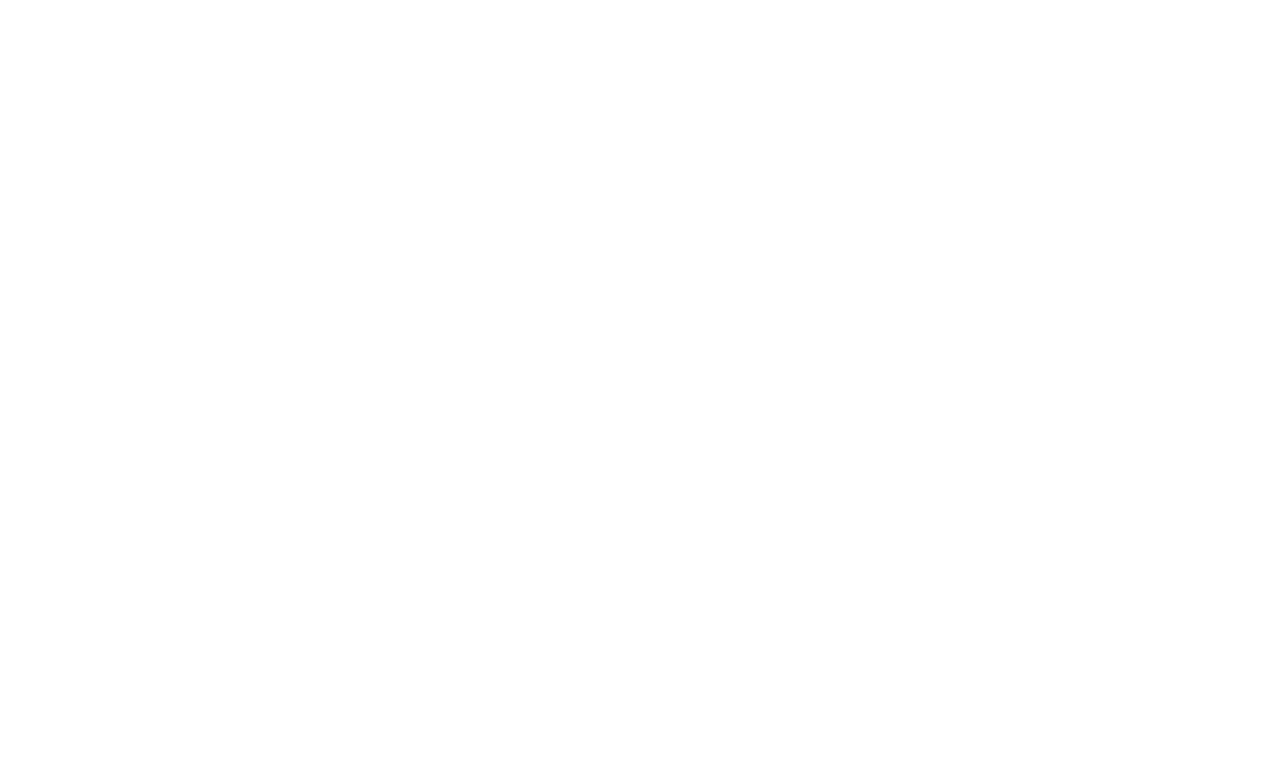
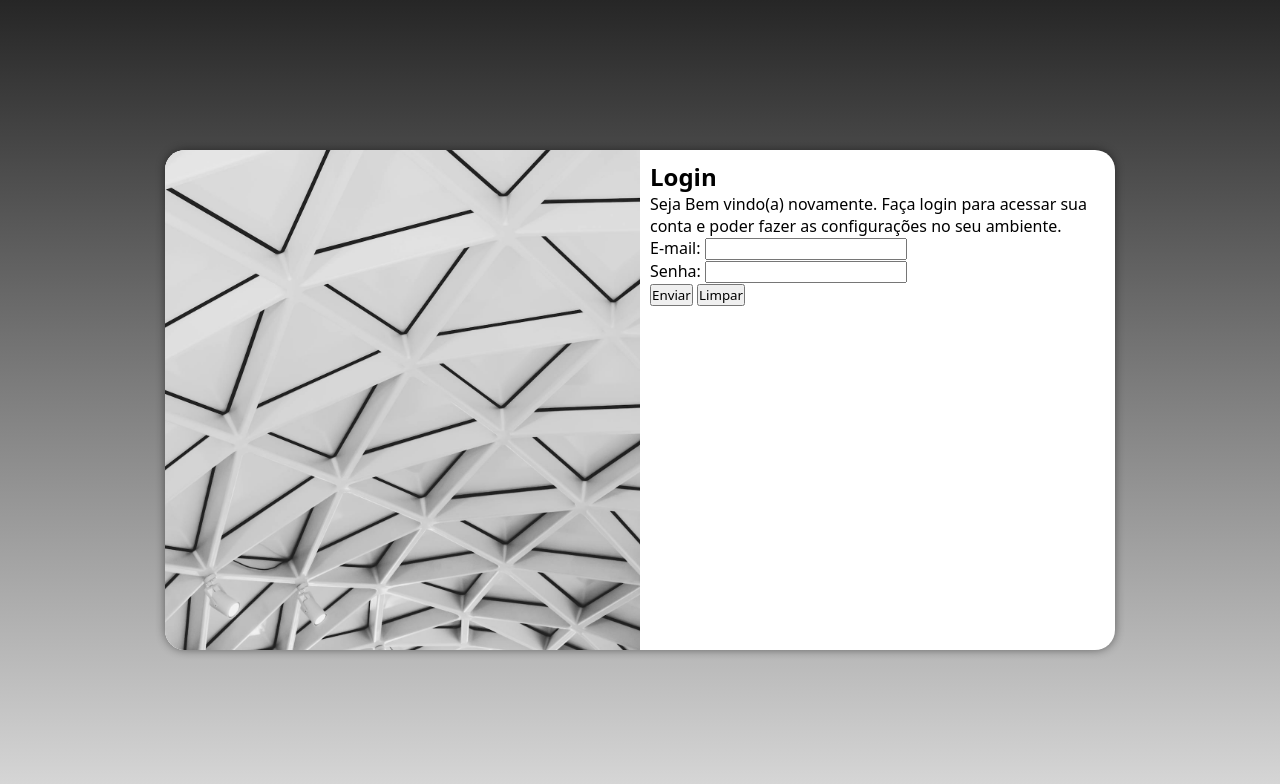
Before and after one commit to ArthurRamos0/projeto-login, a plain HTML site: page index.html in a window 1280 px wide. Drawn offline with Linux system fonts and the light colour scheme.

Commit message:
media query para outras telas

```diff
--- /dev/null
+++ b/estilos/media-query.css
@@ -0,0 +1,45 @@
+@charset "UTF-8";
+
+@media screen and (min-width: 768px) and (max-width: 992px) {
+
+    body {
+        background-image: linear-gradient(to top, #D9D9D9, #262626 );
+    }
+
+    section#login {
+        width: 80vw;
+    }
+
+section#login > div#imagem {
+    float: left;
+    width: 30%;
+    height: 100%;
+}
+
+section#login > div#formulario {
+    float: right;
+    width: 70%;
+}
+}
+
+@media screen and (min-width: 992px) {
+
+    body {
+        background-image: linear-gradient(to top, #D9D9D9, #262626 );
+    }
+
+    section#login {
+    width: 950px;
+    }
+
+    section#login > div#imagem {
+        float: left;
+        width: 50%;
+        height: 100%;
+    }
+
+    section#login > div#formulario {
+        float: right;
+        width: 50%;
+    }
+}
--- /dev/null
+++ b/estilos/style.css
@@ -0,0 +1,57 @@
+@charset "UTF8";
+
+/*
+Paleta de cores
+Cinza escuro: #262626
+Preto: #0D0D0D
+Branco gelo: #D9D9D9
+*/
+
+* {
+    font-family:system-ui, -apple-system, BlinkMacSystemFont, 'Segoe UI', Roboto, Oxygen, Ubuntu, Cantarell, 'Open Sans', 'Helvetica Neue', sans-serif;
+    padding: 0px;
+    margin: 0px;
+    box-sizing: border-box;
+}
+
+body, html {
+    background-color:#D9D9D9 ;
+    height: 100vh;
+    width: 100vw;
+}
+
+main {
+    position: relative;
+    height: 100vh;
+    width: 100vw;
+}
+
+section#login {
+    position: absolute;
+    top: 50%;
+    left: 50%;
+    transform: translate(-50%, -50%);
+    overflow: hidden;
+
+    background-color: white;
+    width: 250px;
+    height: 500px;
+    border-radius: 20px;
+    box-shadow: 0px 0px 10px rgba(0, 0, 0, 0.466);
+
+    transition: width 0.3s, height 0.3s;
+    transition-timing-function: ease;
+}
+
+section#login > div#imagem {
+    display: block;
+    background: #D9D9D9 url(../imagens/imagem-fundo.jpg) no-repeat;
+    background-size: cover;
+    background-position: left bottom;
+    height: 200px;
+}
+
+section#login > div#formulario {
+    display: block;
+    padding: 10px;
+}
--- a/index.html
+++ b/index.html
@@ -4,8 +4,32 @@
     <meta charset="UTF-8">
     <meta name="viewport" content="width=device-width, initial-scale=1.0">
     <title>Projeto Login</title>
+    <link rel="stylesheet" href="estilos/style.css">
+    <link rel="stylesheet" href="estilos/media-query.css">
 </head>
 <body>
+    <main>
+        <section id="login">
+           <div id="imagem">
+            <!-- Aqui vai a imagem na CSS-->
+           </div>
+           <div id="formulario">
+            <h1>Login</h1>
+            <p>Seja Bem vindo(a) novamente. Faça login para acessar sua conta e poder fazer as configurações no seu ambiente.
+                <form action="login.php" method="post">
+                    E-mail: <input type="email" name="email" id="iemail" required >
+                    <br>
+                    Senha: <input type="password" name="senha" id="isenha" required>
+                    <br>
+                    <input type="submit" value="Enviar">
+                    <input type="reset" value="Limpar">
+
+                </form>
+            </p>
+
+           </div>
+        </section>
+    </main>
 
 </body>
 </html>
```
